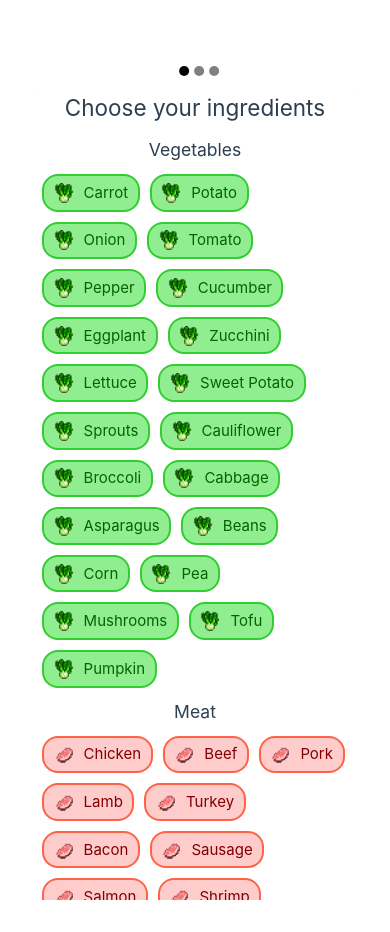
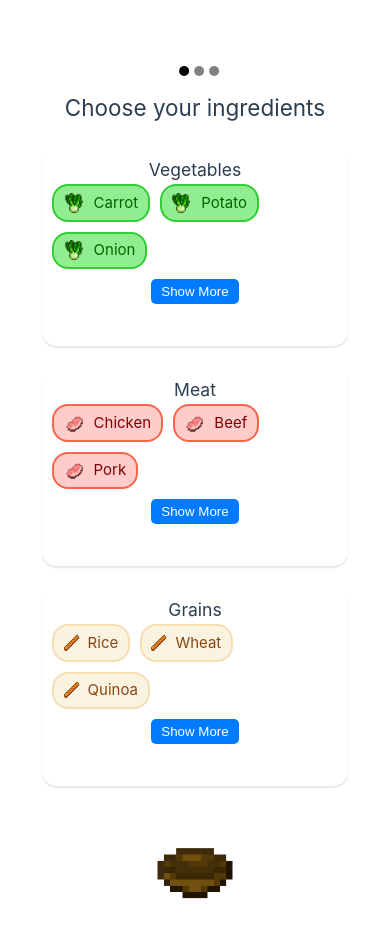
Before and after one commit to Ch1ldKing/food, a Vue app in the folder front_end/food_front/: page / in a window 390 px wide. Built offline with nearby package versions, Linux system fonts and the light colour scheme.

Commit message:
page improve with better CSS
food_select page

```diff
--- a/front_end/food_front/src/components/FoodList.vue
+++ b/front_end/food_front/src/components/FoodList.vue
@@ -1,7 +1,7 @@
 <template>
   <div class="food-list">
     <component
-     v-for="food in filteredFoods"
+     v-for="food in displayedFoods"
     :is="getTagComponent()"
     :key="food.id"
     :active="food.active"
@@ -21,7 +21,11 @@ import MeatTag from '@/components/tags/MeatTag.vue';
 import GrainTag from '@/components/tags/GrainTag.vue';
 
 const props = defineProps<{
-  category: 'vegetable' | 'meat' | 'grain'
+  category: 'vegetable' | 'meat' | 'grain',
+  maxItems: {
+    type: Number,
+    default: null
+  }
 }>();
 
 const emits = defineEmits(['food-selected']);
@@ -36,6 +40,13 @@ const filteredFoods = computed(() => {
   return foodStore.getFoodsByCategory(props.category);
 });
 
+const displayedFoods = computed(() => {
+  if (props.maxItems !== null) {
+    return filteredFoods.value.slice(0, props.maxItems);
+  }
+  return filteredFoods.value;
+});
+
 const getTagComponent = () => {
   switch (props.category) {
     case 'vegetable':
@@ -46,7 +57,6 @@ const getTagComponent = () => {
       return GrainTag;
     default:
       return VegetableTag;
-
   }
 };
 
--- a/front_end/food_front/src/components/tags/GrainTag.vue
+++ b/front_end/food_front/src/components/tags/GrainTag.vue
@@ -36,9 +36,10 @@
   color: #FAF3E0; /* 选中时的文本颜色 */
 }
 
-.grain-tag:hover {
-  background-color: #F5DEB3; /* 鼠标悬停时使用浅小麦颜色 */
-}
+/* .grain-tag:hover {
+  background-color: #F5DEB3; }/* 鼠标悬停时使用浅小麦颜色 */
+
+
 
 .grain-img {
   width: 16px; /* 缩小图片 */
--- a/front_end/food_front/src/components/tags/MeatTag.vue
+++ b/front_end/food_front/src/components/tags/MeatTag.vue
@@ -34,13 +34,11 @@
 }
 
   .meat-tag.active {
-    background-color: #FF6347; /* 激活时使用红色 */
-    color: #FAF3E0; /* 选中时的文本颜色 */
   }
 
-  .meat-tag:hover {
-    background-color: #FF6347; /* 鼠标悬停时使用红色 */
-  }
+/*   .meat-tag:hover {
+    background-color: #FF6347;} /* 鼠标悬停时使用红色  */
+
 
   .meat-img {
     width: 20px;
--- a/front_end/food_front/src/components/tags/VegetableTag.vue
+++ b/front_end/food_front/src/components/tags/VegetableTag.vue
@@ -40,9 +40,9 @@
     background-color: #32CD32; /* 激活时使用绿色 */
   }
 
-  .vegetable-tag:hover {
-    background-color: #32CD32; /* 鼠标悬停时使用绿色 */
-  }
+/*   .vegetable-tag:hover {
+    background-color: #32CD32; }/* 鼠标悬停时使用绿色 */
+
 
   .vegetable-img {
     width: 20px;
--- a/front_end/food_front/src/views/FoodPotPage.vue
+++ b/front_end/food_front/src/views/FoodPotPage.vue
@@ -7,43 +7,72 @@ import potImage from '@/assets/food_img/bowl.png'
 
 const category = ref('vegetable')
 
+const showAllVegetables = ref(false)
+const showAllMeats = ref(false)
+const showAllGrains = ref(false)
+
 const handleFoodSelected = (food) => {
   console.log('Selected food:', food)
 }
+
+const toggleShowAll = (category) => {
+  if (category === 'vegetables') {
+    showAllVegetables.value = !showAllVegetables.value
+  } else if (category === 'meats') {
+    showAllMeats.value = !showAllMeats.value
+  } else if (category === 'grains') {
+    showAllGrains.value = !showAllGrains.value
+  }
+}
+
 </script>
 
 <template>
   <div class="food-pot-page">
-    <div class="container">
-      <h2>Choose your ingredients</h2>
+    <div class="scroll-container">
+      <div class="container">
+        <h2>Choose your ingredients</h2>
 
+        <div class="preference-box">
+          <h3>Vegetables</h3>
+          <FoodList category="vegetable" @food-selected="handleFoodSelected" v-show="showAllVegetables" />
+          <div v-show="!showAllVegetables">
+            <FoodList category="vegetable" @food-selected="handleFoodSelected" :max-items="3" />
+          </div>
+          <button @click="toggleShowAll('vegetables')">
+            {{ showAllVegetables ? 'Show Less' : 'Show More' }}
+          </button>
+        </div>
 
+        <div class="preference-box">
+          <h3>Meat</h3>
+          <FoodList category="meat" @food-selected="handleFoodSelected" v-show="showAllMeats" />
+          <div v-show="!showAllMeats">
+            <FoodList category="meat" @food-selected="handleFoodSelected" :max-items="3" />
+          </div>
+          <button @click="toggleShowAll('meats')">
+            {{ showAllMeats ? 'Show Less' : 'Show More' }}
+          </button>
+        </div>
 
-        <h3>Vegetables</h3>
-        <FoodList category="vegetable" @food-selected="handleFoodSelected" />
-
-
-
-        <h3>Meat</h3>
-        <FoodList category="meat" @food-selected="handleFoodSelected" />
-
-
-
-        <h3>Grains</h3>
-        <FoodList category="grain" @food-selected="handleFoodSelected" />
-
-     </div>
-
+        <div class="preference-box">
+          <h3>Grains</h3>
+          <FoodList category="grain" @food-selected="handleFoodSelected" v-show="showAllGrains" />
+          <div v-show="!showAllGrains">
+            <FoodList category="grain" @food-selected="handleFoodSelected" :max-items="3" />
+          </div>
+          <button @click="toggleShowAll('grains')">
+            {{ showAllGrains ? 'Show Less' : 'Show More' }}
+          </button>
+        </div>
+      </div>
+    </div>
     <div class="pot-container">
       <Pot />
     </div>
-
-    <div class="pot-image-container">
-
-      <img :src="potImage" alt="Pot Image" class="pot-image" />
-    </div> -->
   </div>
 </template>
+
 
 
 <style>
@@ -51,48 +80,71 @@ const handleFoodSelected = (food) => {
   display: flex;
   flex-direction: column;
   align-items: center;
+  overflow: hidden; /* 防止外部容器滚动 */
+  height: 100vh; /* 占满整个视口高度 */
+}
+
+.scroll-container {
+  flex: 1; /* 允许容器在主轴方向上伸展 */
+  overflow-y: auto; /* 垂直滚动 */
+  width: 100%; /* 占满宽度 */
 }
 
 .container {
-  min-height: 200px; /* 增加最小高度 */
-  width: 400px; /* 增加宽度 */
   display: flex;
-  flex-wrap: wrap; /* 允许项目换行 */
-  justify-content: center; /* 从左边开始排列 */
-  align-items: flex-start; /* 从顶部对齐项目 */
-  row-gap: 10px; /* 行之间的间距 */
-  column-gap: 15px; /* 列之间的间距 */
+  flex-direction: column;
+  align-items: center;
+  gap: 20px;
+}
+
+.preference-box {
+  min-height: 200px;
+  width: 90%;
+  display: flex;
+  flex-direction: column;
+  align-items: center;
   border-radius: 15px;
   background-color: #ffffff;
   padding: 10px;
-  box-shadow: 0 2px 2px rgba(0, 0, 0, 0.1); /* 添加阴影 */
+  box-shadow: 0 2px 2px rgba(0, 0, 0, 0.1);
 }
 
 .pot-container {
   margin-top: 20px;
 }
 
+.pot-image-container {
+  margin-top: 20px;
+}
 
-.preference-box {
+.pot-image {
+  width: 200px;
+  height: auto;
 }
 
 @media (max-width: 600px) {
   .container {
     width: 100%; /* 在手机模式下占满容器宽度 */
   }
+  .preference-box {
+    width: 100%;
+  }
+  .scroll-container {
+    padding: 10px;
+  }
 }
 
+button {
+  margin-top: 10px;
+  padding: 5px 10px;
+  border: none;
+  border-radius: 5px;
+  background-color: #007BFF;
+  color: white;
+  cursor: pointer;
+}
 
-
-
-@media (max-width: 600px) {
-  .food-pot-page {
-    flex-direction: column;
-  }
-
-  .container {
-    flex-direction: column;
-    align-items: center;
-  }
+button:hover {
+  background-color: #0056b3;
 }
 </style>
```
